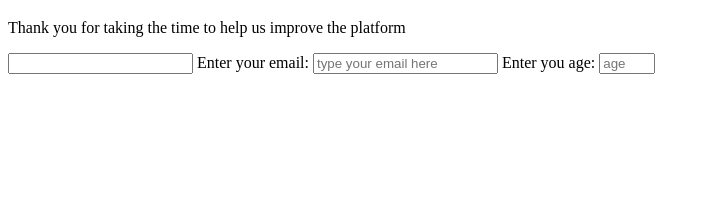
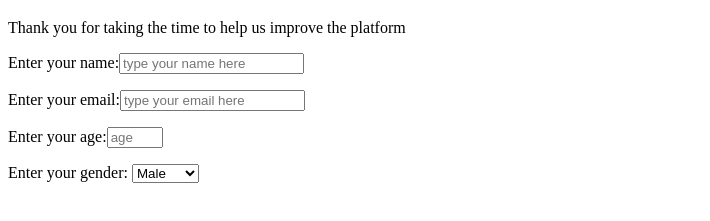
Before and after one commit to DarthWilbert/Wilbert-Rafael_Projet, a plain HTML site: page fcc-test-suite-template-master/index.html in a window 1280 px wide. Shown: the part 61-282 px from the top of the page, without its empty margins (0-710 px from the left). Drawn offline with Linux system fonts and the light colour scheme.

Commit message:
steps 9 to 12

```diff
--- a/fcc-test-suite-template-master/index.html
+++ b/fcc-test-suite-template-master/index.html
@@ -13,9 +13,13 @@
     <h1 id="title"> freeCodeCamp Survey Form </h1>
     <p id="description"> Thank you for taking the time to help us improve the platform </p>
     <form id="survey-form">
-    <input id="name" type="text"> </input>
-    <label id="email-label">Enter your email: <input id="email" name="email" type="email" placeholder="type your email here" required/></labe>
-    <label id="number-label">Enter you age: <input id="number" name="number" type="number" min="0" max="99" placeholder="age" required/></label>
+    <p>Enter your name:<label id="name-label"><input id="name" type="text" placeholder="type your name here"></input></label></p>
+    <p>Enter your email:<label id="email-label"><input id="email" name="email" type="email" placeholder="type your email here" required/></label></p>
+    <p>Enter your age:<label id="number-label"><input id="number" name="number" type="number" min="0" max="99" placeholder="age" required/></label></p>
+    <p> Enter your gender:
+    <select id="dropdown">
+       <option value="male">Male</option>
+        <option value="female">Female</option></select>
     </form>
 
     <!--
```
